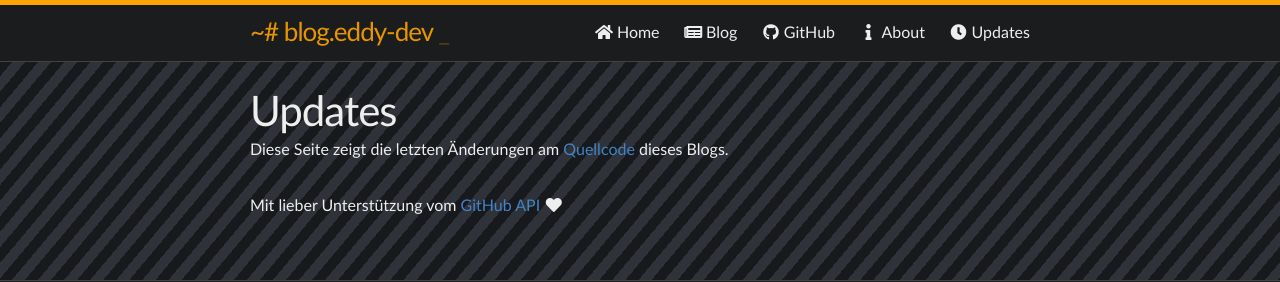
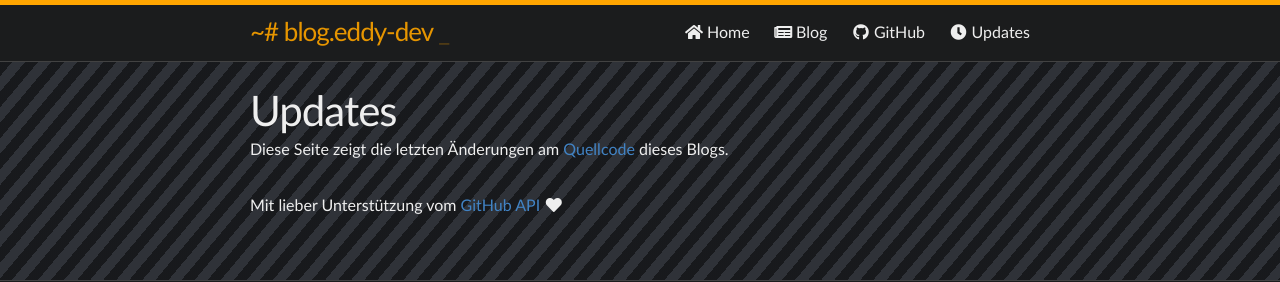
Before and after one commit to Der-Eddy/blog, a Jekyll site: the page built from updates.html, in a window 1280 px wide. Shown: the top 282 px of the page. Built offline with Jekyll 4.4.1, drawn with Linux system fonts in a browser that asks for light colours.

Commit message:
added tag to select sites for the header

```diff
--- a/_includes/header.html
+++ b/_includes/header.html
@@ -19,7 +19,7 @@
         <a class="page-link" href="{{ site.baseurl }}/"><i class="newspaper icon"> </i>Blog</a>
         <a class="page-link" href="https://github.com/Der-Eddy/blog"><i class="github icon"> </i>GitHub</a>
         {% for my_page in site.pages %}
-          {% if my_page.title %}
+          {% if my_page.header %}
           <a class="page-link" href="{{ my_page.url | prepend: site.baseurl }}"><i class="{{ my_page.icon }} icon"></i>{{ my_page.title }}</a>
           {% endif %}
         {% endfor %}
--- a/updates.html
+++ b/updates.html
@@ -3,6 +3,7 @@
 title: Updates
 permalink: /updates/
 icon: clock
+header: true
 ---
 <p>Diese Seite zeigt die letzten Änderungen am <a href="https://github.com/Der-Eddy/blog">Quellcode</a> dieses Blogs.</p>
 <table class="ui unstackable inverted table">
```
